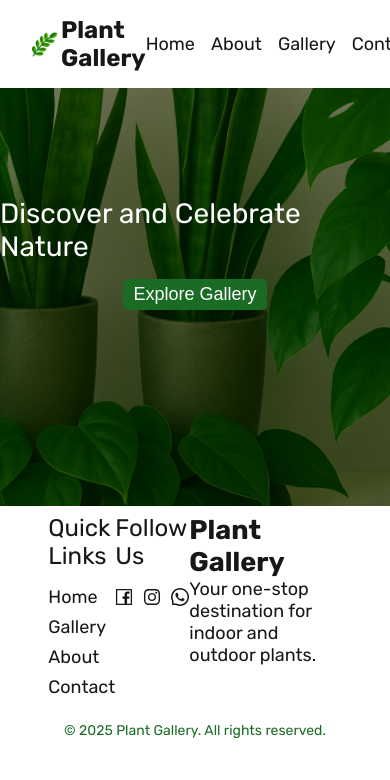
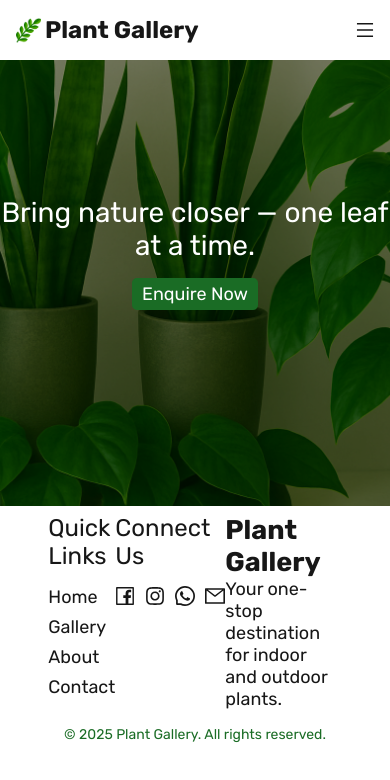
Before and after one commit to arunguptaofficial3810/PlantGallery, a Next.js app: page /Components/HomeBanner in a window 390 px wide. Shown: the top 780 px of the page. Built offline with nearby package versions, Linux system fonts and the light colour scheme.

Commit message:
reponsiveness

```diff
--- a/src/app/Components/Footer/page.tsx
+++ b/src/app/Components/Footer/page.tsx
@@ -2,7 +2,8 @@ import React from 'react'
 import Link from 'next/link'
 import Image from 'next/image'
 import style from './style.module.scss'
-import { FacebookOutlined, InstagramOutlined, WhatsAppOutlined } from '@ant-design/icons'
+import { FacebookOutlined, InstagramOutlined, WhatsAppOutlined, MailOutlined } from '@ant-design/icons'
+import { email_id, facebook_link, instagram_link, whatsApp_link } from '@/app/utils'
 
 const Footer = () => {
   return (
@@ -20,16 +21,19 @@ const Footer = () => {
         </div>
 
       <div className={style['footer-social']}>
-          <span className={style.quickheading}>Follow Us</span>
+          <span className={style.quickheading}>Connect Us</span>
           <div className={style['social-icons']}>
-            <a href="https://facebook.com" aria-label="Facebook" title="Facebook" target="_blank" rel="noopener noreferrer">
-            <FacebookOutlined width={20} height={20} />
+            <a href={facebook_link} aria-label="Facebook" title="Facebook" target="_blank" rel="noopener noreferrer">
+              <FacebookOutlined style={{ fontSize: 20 }} />
             </a>
-            <a href="https://instagram.com" aria-label="Instagram" title="Instagram" target="_blank" rel="noopener noreferrer">
-            <InstagramOutlined width={20} height={20} />
+            <a href={instagram_link} aria-label="Instagram" title="Instagram" target="_blank" rel="noopener noreferrer">
+              <InstagramOutlined style={{ fontSize: 20 }} />
             </a>
-            <a href="https://wa.me/1234567890" aria-label="WhatsApp" title="WhatsApp" target="_blank" rel="noopener noreferrer">
-            <WhatsAppOutlined width={20} height={20} />
+            <a href={whatsApp_link} aria-label="WhatsApp" title="WhatsApp" target="_blank" rel="noopener noreferrer">
+              <WhatsAppOutlined style={{ fontSize: 20 }} />
+            </a>
+            <a href={email_id} aria-label="Email" title="Email us">
+              <MailOutlined style={{ fontSize: 20 }} />
             </a>
           </div>
         </div>
--- a/src/app/Components/Footer/style.module.scss
+++ b/src/app/Components/Footer/style.module.scss
@@ -29,6 +29,13 @@
                 display: flex;
                 align-items: center;
                 gap: 10px;
+                a{
+                    color: inherit;
+                    transition: color 0.2s ease-in-out;
+                }
+                a:hover{
+                    color: var(--green);
+                }
             }
         }
     }
--- a/src/app/Components/Header/page.tsx
+++ b/src/app/Components/Header/page.tsx
@@ -3,6 +3,7 @@ import Link from 'next/link'
 import React from 'react'
 import logo from '../../assets/logo.png'
 import style from './style.module.scss'
+import { MenuOutlined } from '@ant-design/icons'
 
 const Header = () => {
   const navLinks = [
@@ -38,6 +39,7 @@ const Header = () => {
         </li>
         )}
       </ul>
+      <MenuOutlined className={style.menu} />
     </nav>
   )
 }
--- a/src/app/Components/Header/style.module.scss
+++ b/src/app/Components/Header/style.module.scss
@@ -21,4 +21,16 @@
         font-size: 24px;
     }
 }
+.menu{
+    display: none;
 }
+@media screen and (max-width: 767px) {
+                padding: 1rem ;
+                .links{
+                    display: none;
+                }
+                .menu{
+                    display: block;
+                }
+}
+}
--- a/src/app/Components/HomeBanner/page.tsx
+++ b/src/app/Components/HomeBanner/page.tsx
@@ -1,15 +1,15 @@
 import React from 'react'
 import style from './style.module.scss'
-import Link from 'next/link'
+import { mobile_number } from '@/app/utils'
 
 const HomeBanner = () => {
   return (
     <div className={style.banner}>
       <div className={style.center}>
-      <span className={style.heading}>Discover and Celebrate Nature</span>
-      <Link href={'/gallery'}>
-      <button className={style.button}>Explore Gallery</button>
-      </Link>
+      <span className={style.heading}>Bring nature closer — one leaf at a time.</span>
+      <a href={`tel:${mobile_number}`} className={style.button} aria-label="Call us now">
+        Enquire Now
+      </a>
       </div>
       </div>
   )
--- a/src/app/Components/HomeBanner/style.module.scss
+++ b/src/app/Components/HomeBanner/style.module.scss
@@ -27,6 +27,10 @@
             font-size: var(--font-size-heading);
             color: white;
         }
+        .moto{
+            color: white;
+            font-size: var(--font-size-para);
+        }
         .button{
             padding: 5px 10px;
             border-radius: 5px;
@@ -37,4 +41,11 @@
             cursor: pointer;
         }
     }
+    @media screen and (max-width: 767px) {
+        .center{
+            .heading{
+                text-align: center;
+            }
+        }
+    }
 }
--- a/src/app/layout.tsx
+++ b/src/app/layout.tsx
@@ -17,8 +17,8 @@ const rubik = Rubik({
 });
 
 export const metadata: Metadata = {
-  title: "Create Next App",
-  description: "Generated by create next app",
+  title: "Plant Gallery | Discover Your Green Space",
+  description: "Explore a curated collection of beautiful indoor and outdoor plants. Discover tips, care guides, and inspiration for creating your perfect green space.",
 };
 
 export default function RootLayout({
--- /dev/null
+++ b/src/app/utils.tsx
@@ -0,0 +1,5 @@
+export const mobile_number = "+918652864081"
+export const whatsApp_link = "https://wa.me/+918652864081"
+export const instagram_link = "https://instagram.com"
+export const facebook_link = "https://facebook.com"
+export const email_id = "mailto:contact@plantgallery.com"
```
Also changed, not shown: src/app/Components/FeaturedPlants/style.module.scss (+7 -1 lines).
